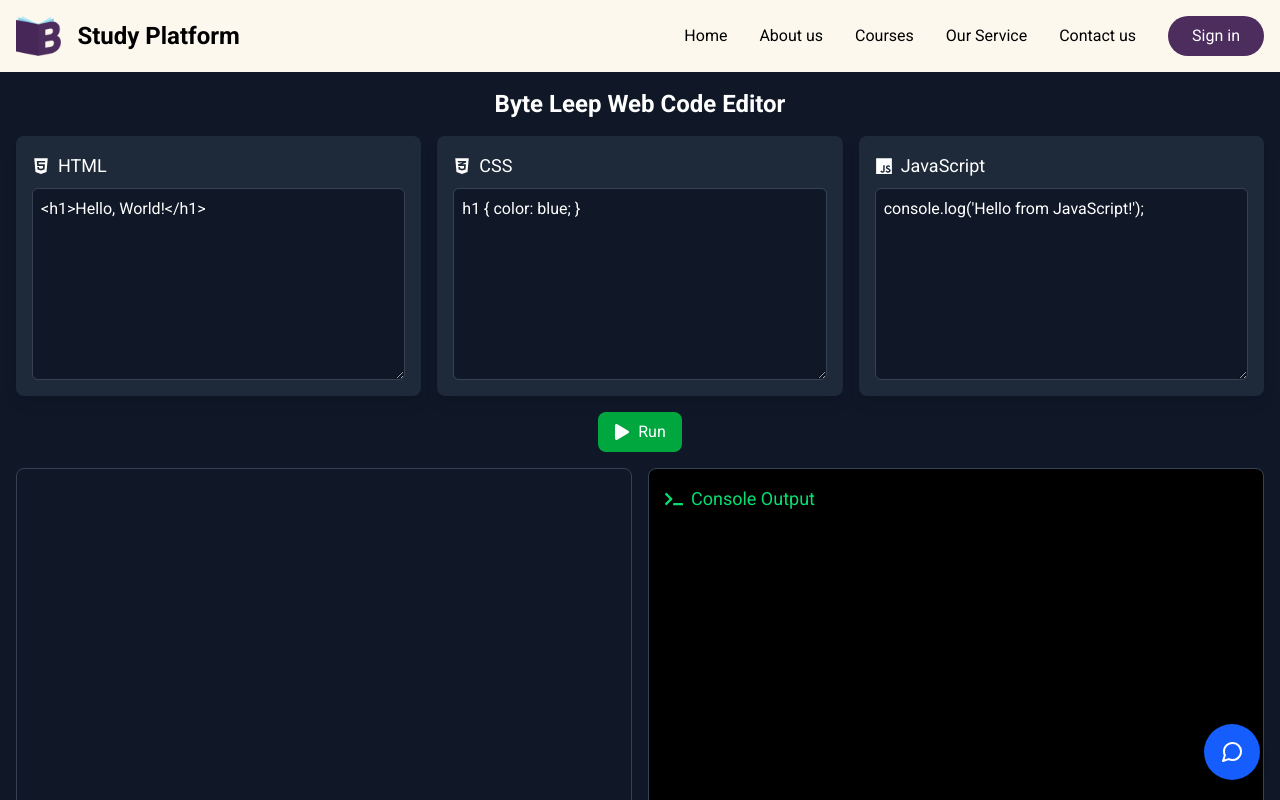
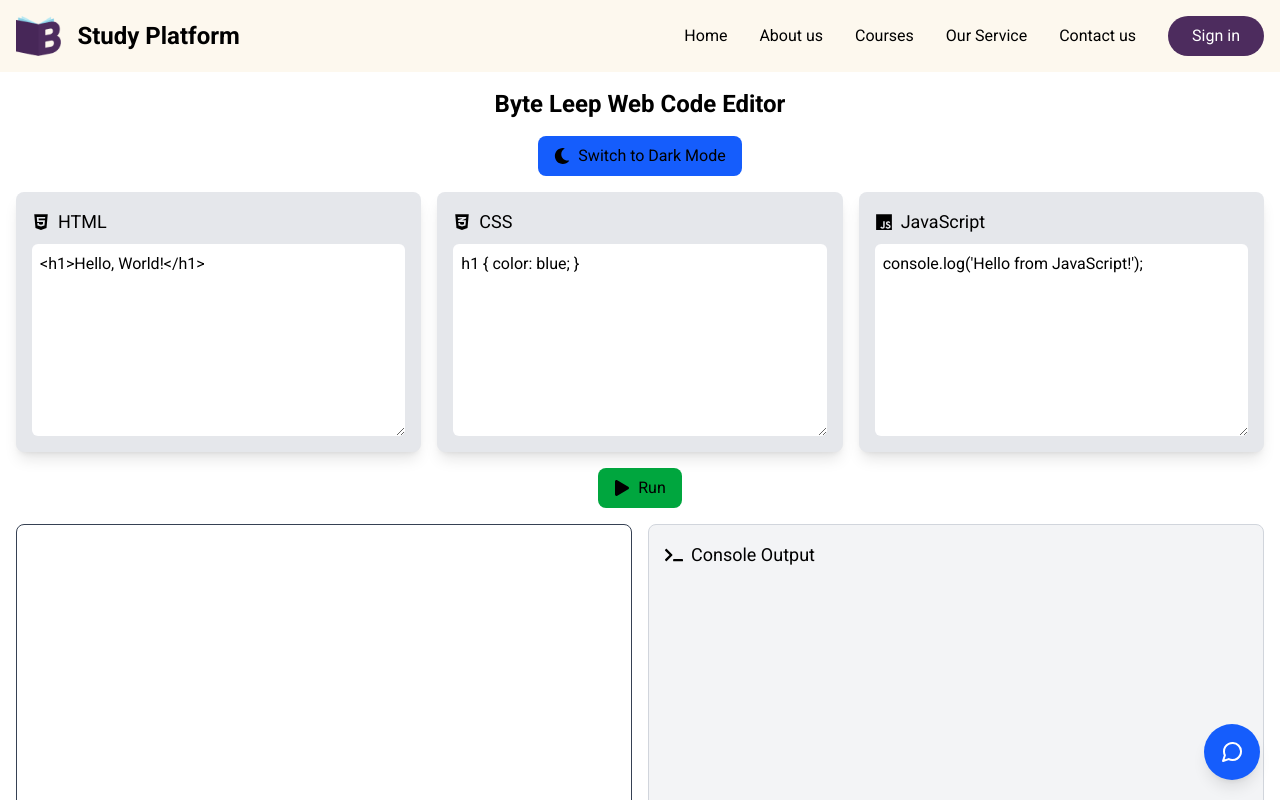
Before and after one commit to MohdShahzil29/ByteLeep, a React (Vite) app in the folder client/: page /web-dev in a window 1280 px wide. Shown: the top 800 px of the page. Built offline with nearby package versions, Linux system fonts and the light colour scheme.

Commit message:
Added dark mode in web dev

```diff
--- a/client/src/components/web/WebCodeEditor.jsx
+++ b/client/src/components/web/WebCodeEditor.jsx
@@ -1,5 +1,13 @@
 import React, { useState, useEffect } from "react";
-import { FaHtml5, FaCss3Alt, FaJs, FaPlay, FaTerminal } from "react-icons/fa";
+import {
+  FaHtml5,
+  FaCss3Alt,
+  FaJs,
+  FaPlay,
+  FaTerminal,
+  FaMoon,
+  FaSun,
+} from "react-icons/fa";
 import * as esprima from "esprima";
 
 const WebCodeEditor = () => {
@@ -8,6 +16,7 @@ const WebCodeEditor = () => {
   const [js, setJs] = useState("console.log('Hello from JavaScript!');");
   const [consoleOutput, setConsoleOutput] = useState("");
   const [srcDoc, setSrcDoc] = useState("");
+  const [isDarkMode, setIsDarkMode] = useState(false);
 
   const handleRunClick = () => {
     let errorMessage = "";
@@ -75,11 +84,28 @@ const WebCodeEditor = () => {
     return () => window.removeEventListener("message", handleMessage);
   }, []);
 
+  const toggleDarkMode = () => {
+    setIsDarkMode((prevMode) => !prevMode);
+  };
+
   return (
-    <div className="flex flex-col min-h-screen bg-gray-900 text-white p-4">
+    <div
+      className={`flex flex-col min-h-screen p-4 ${
+        isDarkMode ? "bg-gray-900 text-white" : "bg-white text-black"
+      }`}
+    >
       <h1 className="text-2xl font-bold text-center">
         Byte Leep Web Code Editor
       </h1>
+
+      {/* Dark Mode Toggle Button */}
+      <button
+        onClick={toggleDarkMode}
+        className="mt-4 px-4 py-2 bg-blue-600 rounded-lg flex items-center justify-center gap-2 hover:bg-blue-500 w-full md:w-auto mx-auto"
+      >
+        {isDarkMode ? <FaSun /> : <FaMoon />}
+        {isDarkMode ? "Switch to Light Mode" : "Switch to Dark Mode"}
+      </button>
 
       {/* Responsive Grid for Editors */}
       <div className="grid grid-cols-1 md:grid-cols-3 gap-4 mt-4">
@@ -88,18 +114,21 @@ const WebCodeEditor = () => {
           icon={<FaHtml5 />}
           value={html}
           onChange={setHtml}
+          isDarkMode={isDarkMode}
         />
         <Editor
           language="CSS"
           icon={<FaCss3Alt />}
           value={css}
           onChange={setCss}
+          isDarkMode={isDarkMode}
         />
         <Editor
           language="JavaScript"
           icon={<FaJs />}
           value={js}
           onChange={setJs}
+          isDarkMode={isDarkMode}
         />
       </div>
 
@@ -118,7 +147,13 @@ const WebCodeEditor = () => {
           className="w-full h-60 md:h-96 border border-gray-700 rounded-lg"
         ></iframe>
 
-        <div className="bg-black text-green-400 p-4 h-60 md:h-96 border border-gray-700 rounded-lg overflow-auto">
+        <div
+          className={`p-4 h-60 md:h-96 border rounded-lg overflow-auto ${
+            isDarkMode
+              ? "bg-black text-green-400 border-gray-700"
+              : "bg-gray-100 text-black border-gray-300"
+          }`}
+        >
           <h2 className="text-lg flex items-center gap-2 mb-2">
             <FaTerminal /> Console Output
           </h2>
@@ -129,14 +164,22 @@ const WebCodeEditor = () => {
   );
 };
 
-const Editor = ({ language, icon, value, onChange }) => {
+const Editor = ({ language, icon, value, onChange, isDarkMode }) => {
   return (
-    <div className="flex flex-col bg-gray-800 p-4 rounded-lg shadow-lg">
+    <div
+      className={`flex flex-col p-4 rounded-lg shadow-lg ${
+        isDarkMode ? "bg-gray-800" : "bg-gray-200"
+      }`}
+    >
       <h2 className="text-lg flex items-center gap-2 mb-2">
         {icon} {language}
       </h2>
       <textarea
-        className="w-full h-32 md:h-48 p-2 bg-gray-900 text-white border border-gray-700 rounded-md focus:outline-none focus:ring-2 focus:ring-blue-500"
+        className={`w-full h-32 md:h-48 p-2 rounded-md focus:outline-none focus:ring-2 ${
+          isDarkMode
+            ? "bg-gray-900 text-white border-gray-700 focus:ring-blue-500"
+            : "bg-white text-black border-gray-300 focus:ring-blue-300"
+        }`}
         value={value}
         onChange={(e) => onChange(e.target.value)}
       />
```
